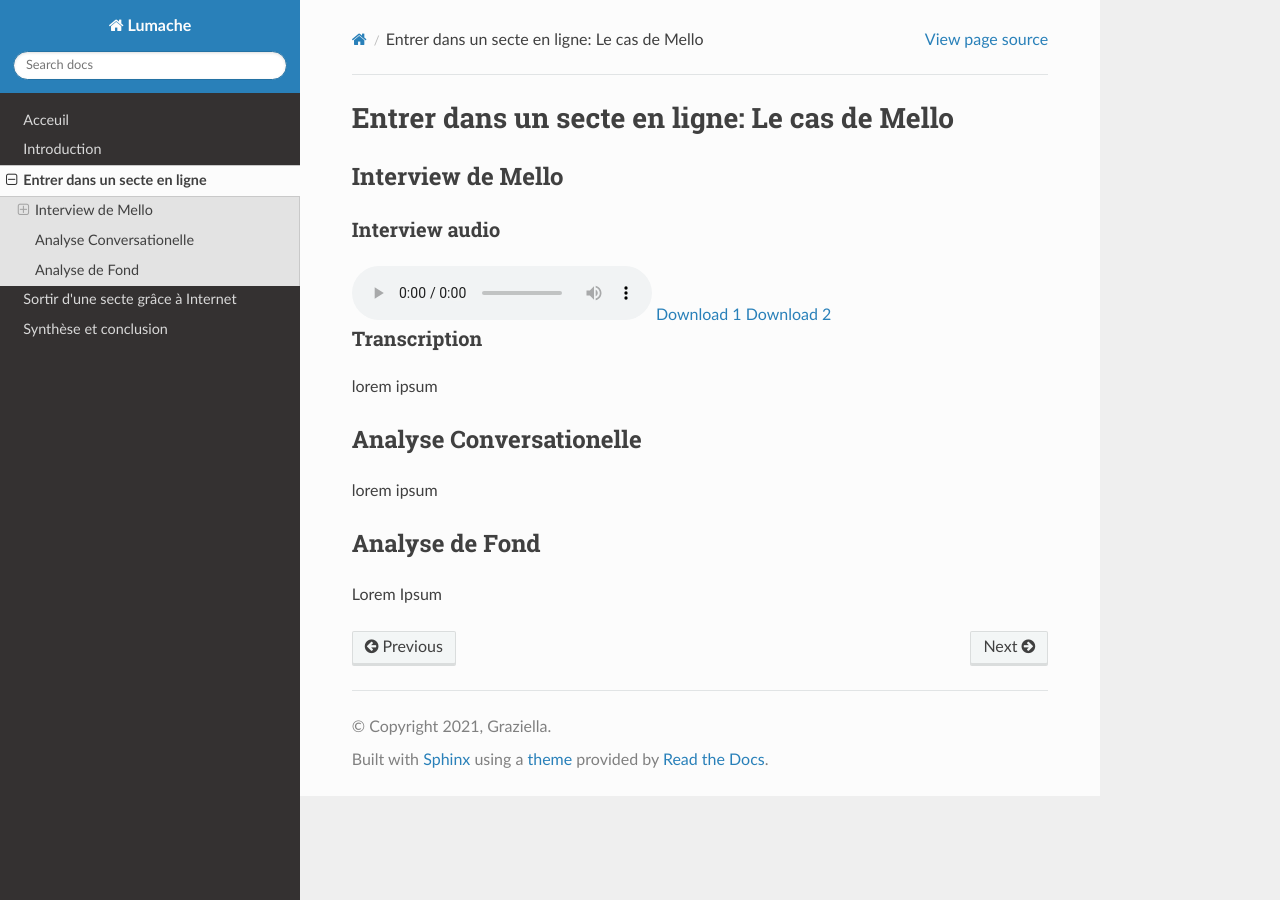
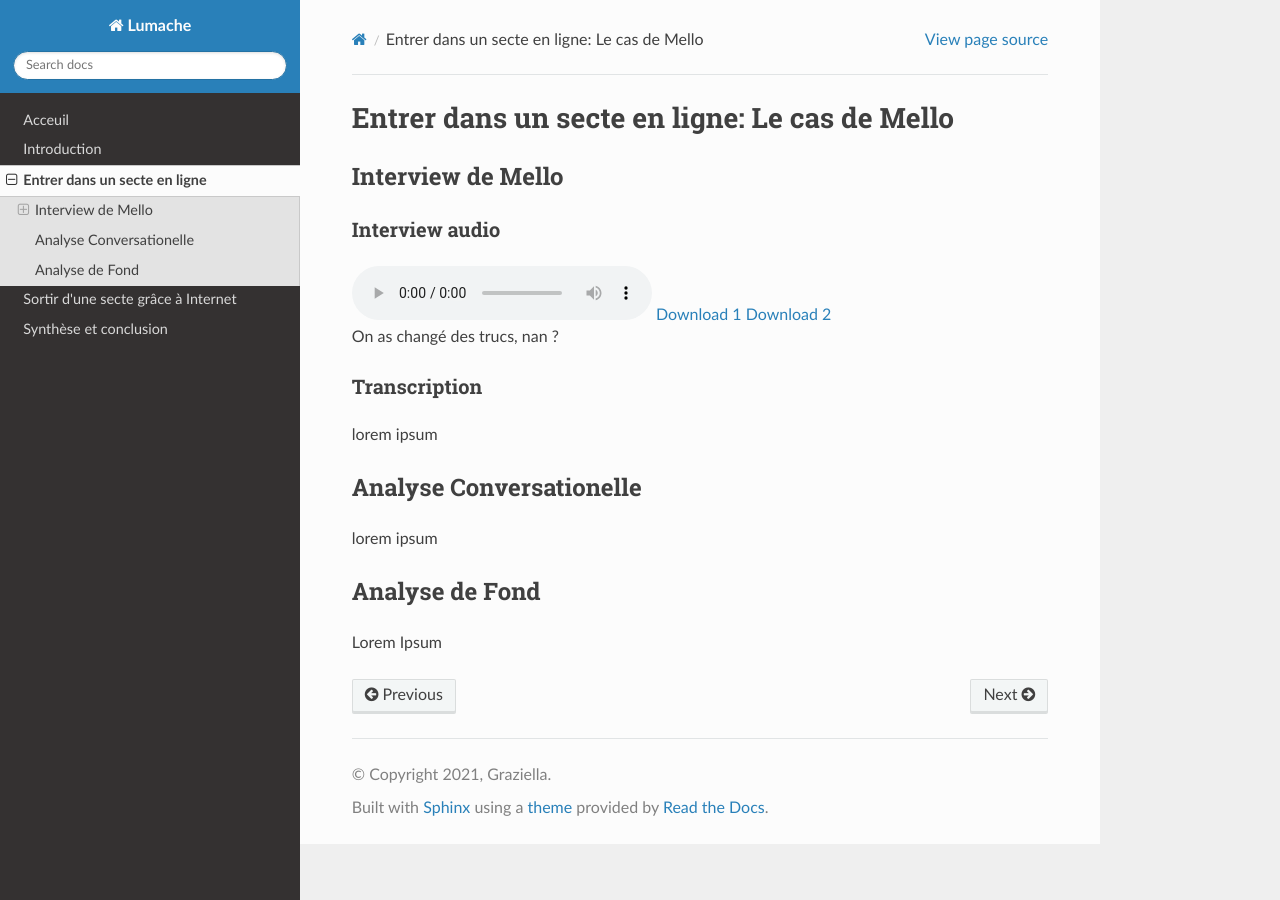
Before and after one commit to iceknith/SC23-quoicousectaire-website, a Sphinx documentation site: the page built from docs/source/mello.rst, in a window 1280 px wide. Built offline with Sphinx 7.4.7 and the Read the Docs theme 3.1.0, drawn with Linux system fonts in a browser that asks for light colours.

Commit message:
I failed last time, pls work

```diff
--- a/docs/source/mello.rst
+++ b/docs/source/mello.rst
@@ -18,6 +18,8 @@ Interview audio
    <a href="/_static/interview_Melo.mp3"> Download 1 </a>
    <a href="_static/interview_Melo.mp3"> Download 2 </a>
 
+On as changé des trucs, nan ?
+
 Transcription
 ~~~~~~~~~~~~~~~
 
```
